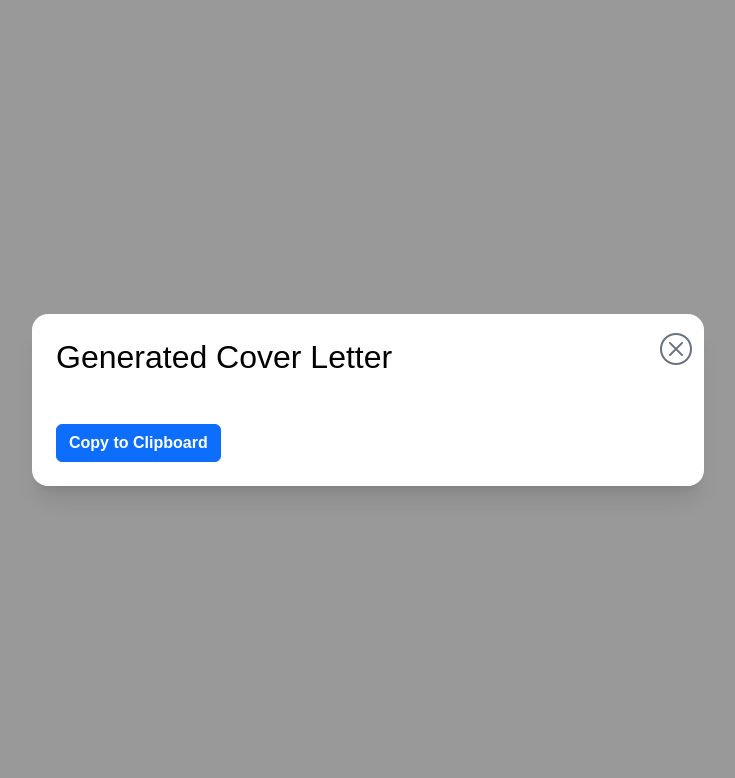
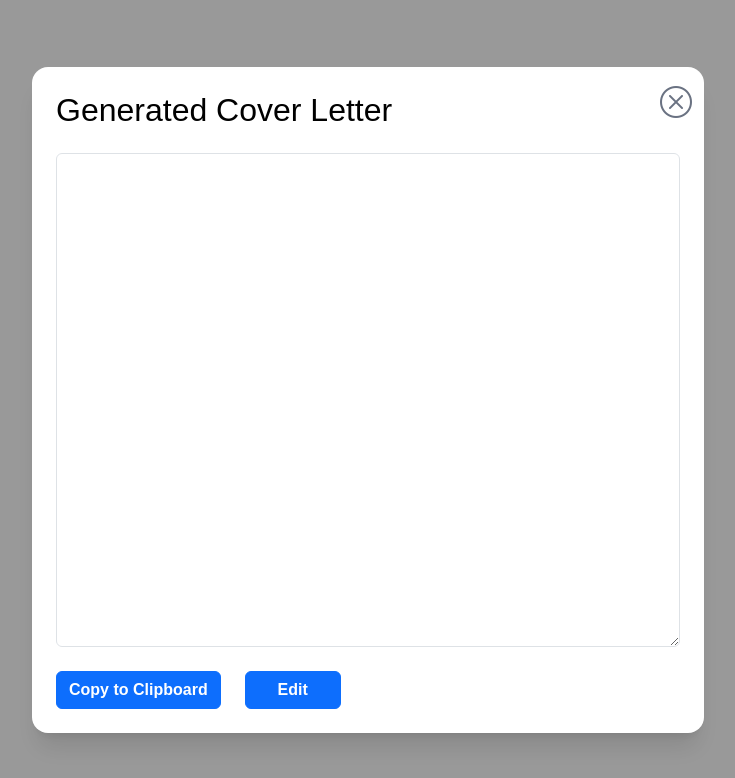
Before and after one commit to MdMahdiHasanTazelly/DevApplyAI, a Next.js app: page /CoverLetterCard in a window 1280 px wide. Shown: the top 778 px of the page, without its empty margins (272-1007 px from the left). Built offline with nearby package versions, Linux system fonts and the light colour scheme; no server answers.

Commit message:
Set-up coder letter card and edit mode

```diff
--- a/src/app/CoverLetterCard/page.js
+++ b/src/app/CoverLetterCard/page.js
@@ -7,30 +7,33 @@ export default function CoverLetterCard({ resumeText, jobDesc, onClose }) {
 
     const [coverLetter, setCoverLetter] = useState("");
     const [loading, setLoading] = useState(true);
+    const [isEditing, setIsEditing] = useState(false);
 
     useEffect(() => {
         generateCoverLetter();
     }, []);
 
+    // working on generate-cv endpoint
     const generateCoverLetter = async () => {
         try {
-            // next backend neeeds to be connected
-            const res = await axios.post(`${process.env.AI_BACKEND_URL}/generate-cv`, {
-                resumeText, jobDesc
-            }, {
-                headers: {
-                    "Content-Type": "application/json",
-                }
-            }
+            const res = await axios.post(`/api/generate-cv`,
+                { resumeText, jobDesc },
+                { headers: { "Content-Type": "application/json" } }
             );
+            //setCoverLetter(res.data.coverLetter);
 
-            setCoverLetter(res.data.coverLetter);
+
         } catch (err) {
             console.log(err);
         }
 
         setLoading(false);
     };
+
+
+    const handleEditToggle = () => {
+        setIsEditing(!isEditing);
+    }
 
     return (
         <div className="fixed inset-0 bg-black/40 flex items-center justify-center z-50">
@@ -48,7 +51,8 @@ export default function CoverLetterCard({ resumeText, jobDesc, onClose }) {
 
                 </button>
 
-                <h2 className="text-xl font-semibold mb-4">
+                <h2 className="text-xl font-semibold mb-4"
+                    onClick={generateCoverLetter}>
                     Generated Cover Letter
                 </h2>
 
@@ -56,20 +60,46 @@ export default function CoverLetterCard({ resumeText, jobDesc, onClose }) {
                     <Loader />
 
                 ) : (
-                    <div className="whitespace-pre-line text-sm text-gray-700 max-h-[400px] overflow-y-auto">
+                    <div className="whitespace-pre-line text-sm text-gray-700 max-h-[500px] overflow-y-auto">
+
+                        {/* <textarea/> */}
+                        <textarea
+                            className={`form-control w-100 ${isEditing ? "border-primary border-2 shadow-lg" : ""}`}
+                            rows="20"
+                            value={coverLetter}
+                            readOnly={!isEditing}
+                            onChange={(e) => setCoverLetter(e.target.value)}
+                        ></textarea>
                         {coverLetter}
                     </div>
                 )}
 
                 {/* Copy Button */}
                 {!loading && (
+                    <>
+
                         <button
                             className="btn btn-primary mt-4"
                             onClick={() => navigator.clipboard.writeText(coverLetter)}
                         >
                             <b>Copy to Clipboard</b>
                         </button>
+
+                        <button className="btn btn-primary mt-4 ms-4"
+                            onClick={handleEditToggle}
+                            style={{ width: "6rem" }}
+                        >
+                            <b>{isEditing ? "Save" : "Edit"}</b>
+                        </button>
+                    </>
+
+
+
                 )}
+
+
+
+
             </div>
         </div>
     );
--- a/src/app/ResumeAnalyzer/page.js
+++ b/src/app/ResumeAnalyzer/page.js
@@ -37,11 +37,9 @@ export default function ResumeAnalyzerUI() {
 
         try {
 
-            axios.post("/api/resume-analyze", formData, {
-                headers: {
-                    "Content-Type": "multipart/form-data",
-                },
-            })
+            axios.post("/api/resume-analyze", formData,
+                { headers: { "Content-Type": "multipart/form-data" } }
+            )
                 .then(res => {
                     // console.log(res.data);
                     setAnalysisResult(res.data.analysis); // Save response in state
@@ -53,7 +51,7 @@ export default function ResumeAnalyzerUI() {
             console.log(error);
         }
 
-        setJobDesc("");
+        //setJobDesc("");
         setFile(null);
     }
 
--- /dev/null
+++ b/src/app/api/generate-cv/route.js
@@ -0,0 +1,31 @@
+import axios from "axios";
+
+export async function POST(request) {
+    try {
+
+        const body = await request.json();
+
+        const resumeText = body.resumeText;
+        const jobDesc = body.jobDesc;
+
+        if (!resumeText || !jobDesc) {
+            return Response.json({ error: "Resume & Job Description are requires." }, { status: 400 });
+        }
+
+        const response = await axios.post(`${process.env.AI_BACKEND_URL}/generate-cv`,
+            { resumeText, jobDesc },
+            {
+                headers: { "Content-Type": "application/json" }
+        });
+
+
+       // console.log(response);
+
+
+        return Response.json({ message: "Dummy." });
+
+    } catch (error) {
+        console.error(error);
+        return Response.json({ error: error.message }, { status: 500 });
+    }
+}
```
Lines whose indentation alone changed are shown as unchanged.
